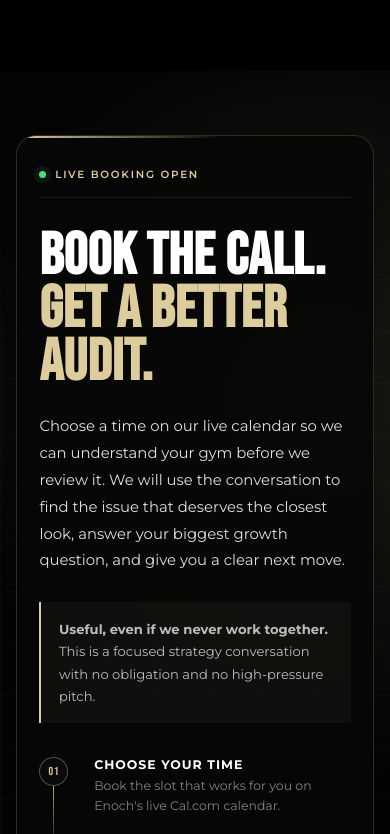
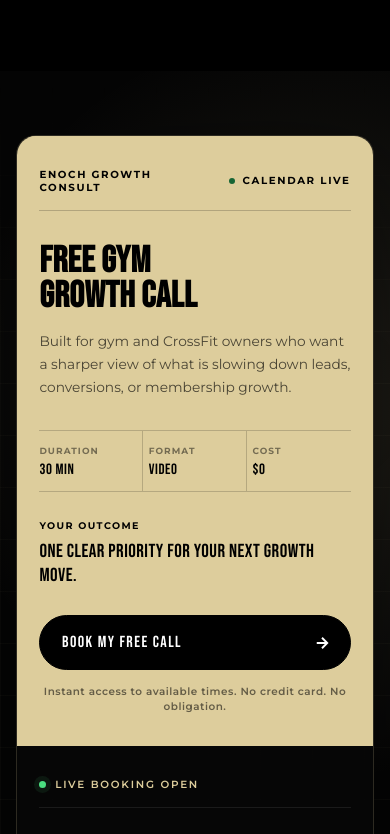
Before and after one commit to EnochRaf/enochmarketing, a website: page free-audit.html in a window 390 px wide. Shown: the part 5760-6594 px from the top of the page. Drawn offline with Linux system fonts and the light colour scheme.

Commit message:
Prioritize booking card on mobile

```diff
--- a/free-audit.html
+++ b/free-audit.html
@@ -1314,6 +1314,7 @@
         }
         @media (max-width: 860px) {
             .claim-shell { grid-template-columns: 1fr; }
+            .claim-ticket { order: -1; }
             .claim-ticket::before,
             .claim-ticket::after { display: none; }
         }
```
